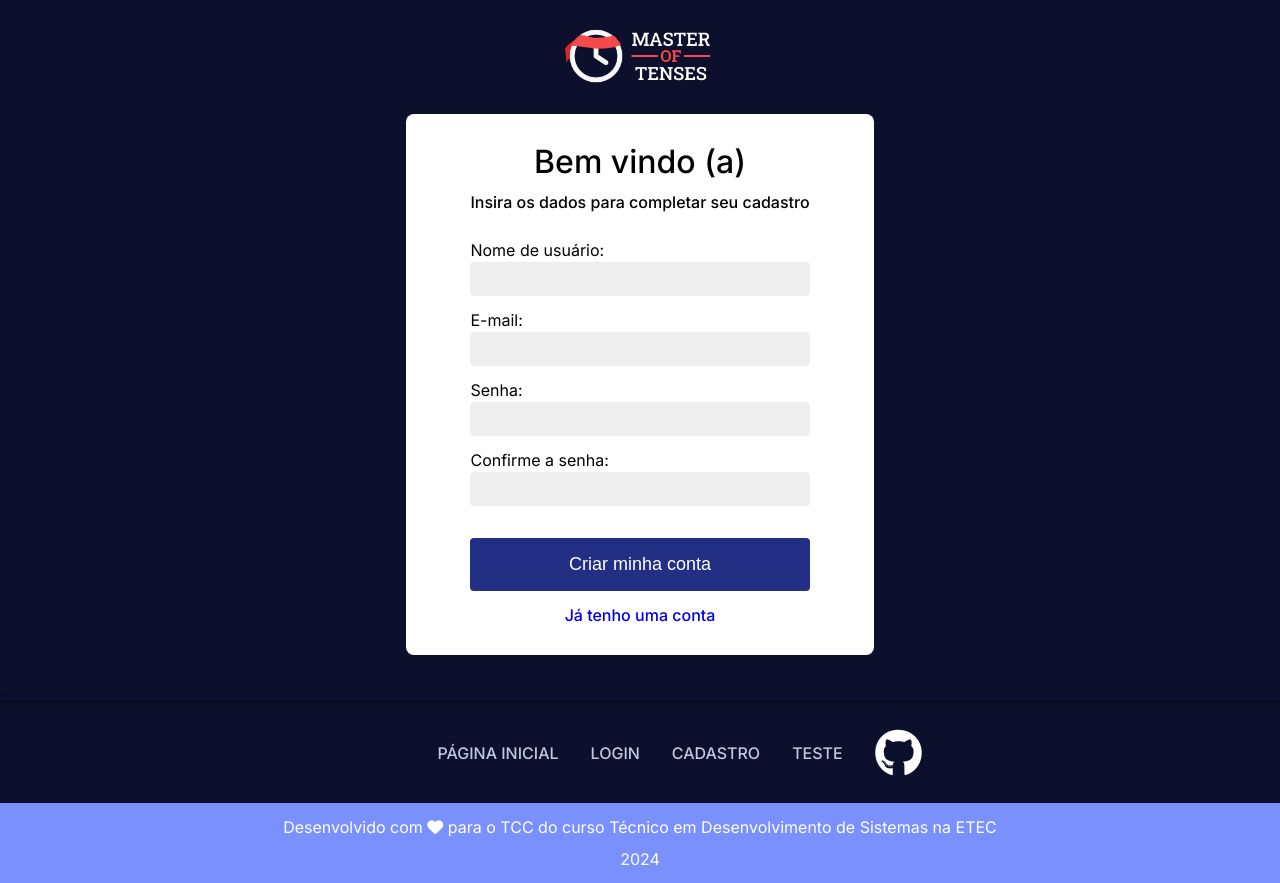
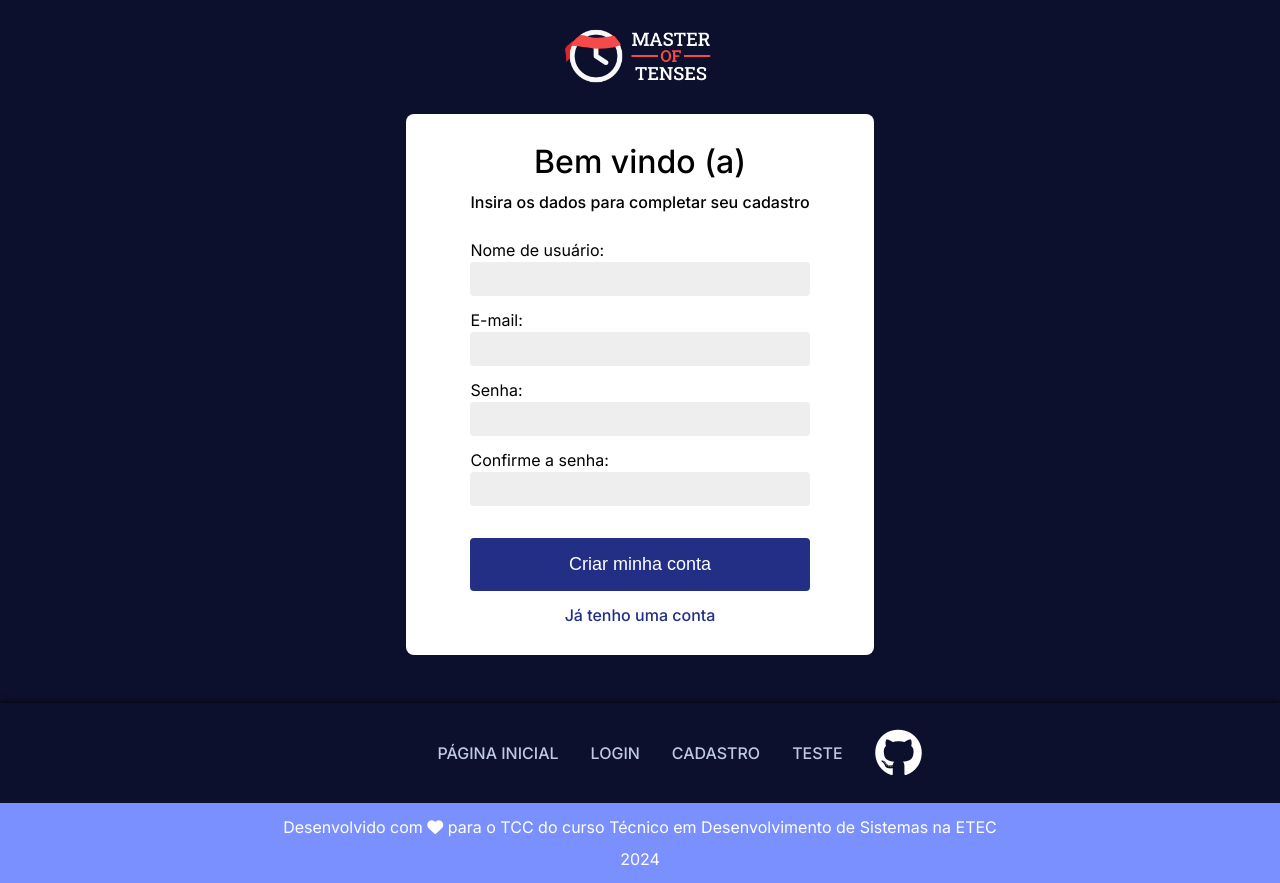
Before and after one commit to deyvidfernandes/MasterOfTenses, a PHP site: page /singup.html in a window 1280 px wide. Run offline with PHP 8.4, Linux system fonts and the light colour scheme; some libraries are stand-ins or nearby versions.

Commit message:
Implementa a utilização de variáveis CSS

```diff
--- a/styles/forms.css
+++ b/styles/forms.css
@@ -10,7 +10,7 @@ body {
    gap: 16px;
    padding-top: 16px;
 
-   background-color: #0C102D;
+   background-color: var(--dark-blue);
 }
 
 .greeting {
@@ -76,7 +76,7 @@ input {
 
    & a { /* para se referir ao link já tenho uma conta */
       text-decoration: none;
-      color: #0000EE;
+      color: var(--base-blue);
       font-weight: 500;
    }
 }
--- a/styles/index.css
+++ b/styles/index.css
@@ -3,6 +3,16 @@
    Arquivo de estilização padrão, deve ser aplicado em todas as páginas do projeto.
 
 */
+
+:root {
+   --dark-blue: #0C102D;
+   --base-blue: #232F85;
+   --lighter-base-blue: hsl(233, 58%, 53%);
+   --light-blue: #7B90FF;
+   --bluish-gray: #C0C9E1;
+   --light-gray: #F1F1F1;
+
+}
 
 /** Classes utilitárias */
 
@@ -11,7 +21,7 @@
       padding: 16px;
       text-align: center;
       cursor: pointer;
-      background-color: #232F85;
+      background-color: var(--base-blue);
       color: white;
       border: none;
       border-radius: 4px;
@@ -56,7 +66,7 @@ footer {
          gap: 32px;
 
          a {
-            color: #C0C9E1;
+            color: var(--bluish-gray);
             text-decoration: none;
             font-weight: 500;
             text-transform: uppercase;
@@ -77,7 +87,7 @@ footer {
       align-items: center;
       gap: 16px;
 
-      background-color: #7B90FF;
+      background-color: var(--light-blue);
       color: #FFFFFF;
    }
 }
@@ -90,11 +100,11 @@ footer {
 
  /* Track */
 ::-webkit-scrollbar-track {
-   background: #F1F1F1;
+   background: var(--light-gray);
 }
 
  /* Handle */
  ::-webkit-scrollbar-thumb {
-   background: #232F85;
+   background: var(--base-blue);
    border-radius: 2px;
  }
```
